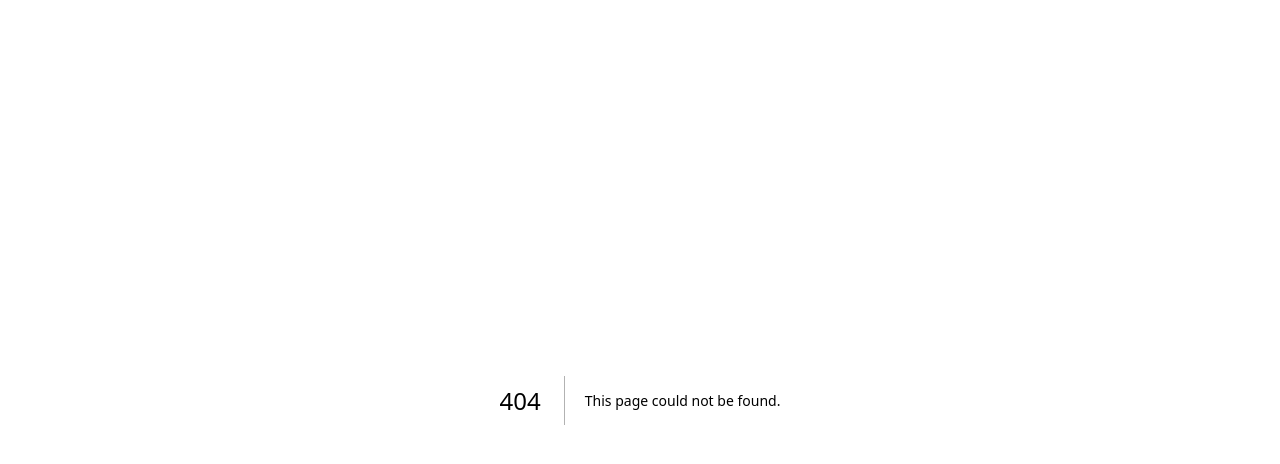
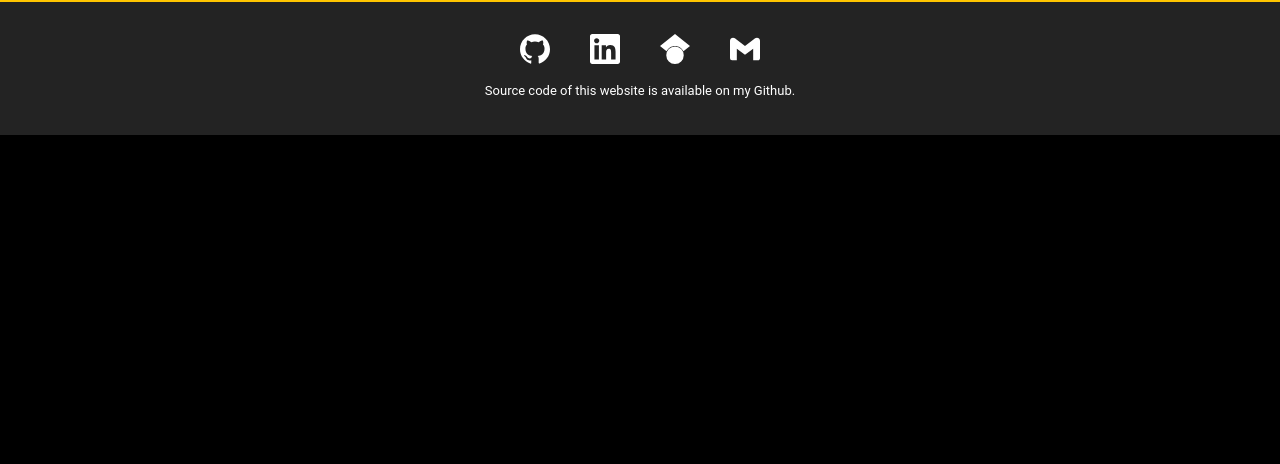
Before and after one commit to ReinderVosDeWael/reindervosdewael.github.io, a Next.js app: page /components/Footer in a window 1280 px wide. Before the commit this address had no page. Shown: the top 464 px of the page. Built offline with nearby package versions, Linux system fonts and the light colour scheme.

Commit message:
Fix for next 13

```diff
--- /dev/null
+++ b/pages/components/Footer.tsx
@@ -0,0 +1,18 @@
+import React from 'react';
+import Socials from './Socials';
+
+const Footer = function() {
+  return (
+    <div className="footer" id="footer">
+      <div className="footer_socials">
+        <Socials/>
+      </div>
+      <div className="footer_text">
+        Source code of this website is available on my Github.
+      </div>
+    </div>
+  );
+};
+
+Footer.displayName = 'Footer';
+export default Footer;
--- a/pages/data/data.tsx
+++ b/pages/data/data.tsx
@@ -8,7 +8,7 @@ import {
   HiOfficeBuilding,
   HiSparkles,
 } from 'react-icons/hi';
-import {SiGithub, SiGooglescholar, SiLinkedin} from 'react-icons/si';
+import {SiGithub, SiGmail, SiGooglescholar, SiLinkedin} from 'react-icons/si';
 
 // import brainspaceImage from '/assets/brainspace_logo.png';
 // import brainstatImage from '/assets/brainstat_logo.png';
@@ -224,6 +224,11 @@ export const socialLinks = [
     Icon: SiGooglescholar,
     href: 'https://scholar.google.com/citations?user=nPHuUwwAAAAJ&hl=en',
   },
+  {
+    label: 'E-Mail',
+    Icon: SiGmail,
+    href: 'mailto:reinder.vosdewael@gmail.com',
+  },
 ];
 
 // Certificates
@@ -281,45 +286,27 @@ export const NavbarData = [
     href: '#resume',
   },
   {
-    label: 'Projects',
-    href: '#projects',
+    label: 'Contact',
+    href: '#contact',
   },
 ];
 
-/**
-export const projectsData = {
-  imageSrc: projectsImage,
-  projects: [
-    {
-      name: 'BrainSpace',
-      href: 'https://brainspace.readthedocs.io/en/latest/',
-      role: 'Lead Developer',
-      date: '2019-present',
-      description: 'BrainSpace is awesome.',
-      imageSrc: brainspaceImage,
-      tools: 'Python, MATLAB, Git',
-    },
-    {
-      name: 'Resume website',
-      href: 'https://reindervosdewael.github.io/',
-      role: 'Solo Developer',
-      date: '2022-present',
-      description: `Well... You're looking at it :-).`,
-      imageSrc: heroImage,
-      tools: 'Typescript, CSS, React, Git',
-    },
-    {
-      name: 'BrainStat',
-      href: 'https://brainstat.readthedocs.io/en/latest/',
-      role: 'Lead Developer',
-      date: '2020-2022',
-      description: `BrainStat is also awesome.`,
-      imageSrc: brainstatImage,
-      tools: 'Python, MATLAB, Git',
-    },
-  ],
+export const contactData = {
+  description: (
+    <>
+      <p>
+        Want to get in touch? I can often make time for a quick chat
+        about anything and everything. You can reach me via LinkedIn and e-mail,
+        (see socials in the footer), though you'll probably get the quickest
+        response via
+        e-mail. For inquiries related to my work at Ordina please contact me at
+        my{' '}
+        <a href="mailto:reinder.vos.de.wael@ordina.nl">Ordina e-mail address</a>
+      </p>
+    </>
+  ),
+
 };
- */
 
 export default function placeholder() {
   // Necessary becasue React keeps thinking this is a page.
--- a/pages/index.tsx
+++ b/pages/index.tsx
@@ -1,10 +1,12 @@
 import React from 'react';
 
 import About from './components/About';
+import Contact from './components/Contact';
 import Hero from './components/Hero';
 import Meta from './components/Meta';
 import Navbar from './components/Navbar';
 import Resume from './components/Resume';
+import Footer from './components/Footer';
 
 export default function Home() {
   return (
@@ -14,6 +16,8 @@ export default function Home() {
       <Hero/>
       <About/>
       <Resume/>
+      <Contact/>
+      <Footer/>
     </div>
   );
 }
--- a/styles/styles.css
+++ b/styles/styles.css
@@ -16,7 +16,6 @@ body {
 }
 
 a {
-  text-decoration: none;
   color: inherit;
 }
 
@@ -77,6 +76,7 @@ button:focus {
 }
 
 .navbar_link {
+    text-decoration: none;
 }
 
 .navbar_text {
@@ -352,3 +352,26 @@ button:focus {
   border-radius: 9999px;
   background-color: var(--accent_color);
 }
+
+.footer {
+  padding: 2rem 0;
+  min-width: 100%;
+  background-color: rgb(35, 35, 35);
+  border-top: 2px solid var(--accent_color);
+  color: white;
+  align-items: center;
+}
+
+.footer_socials {
+  display: flex;
+  margin: auto;
+  width: 20rem;
+  justify-content: space-evenly;
+}
+
+.footer_text {
+  display: flex;
+  padding: 0.5rem 0 0 0;
+  justify-content: center;
+  font-size: small;
+}
```
Also changed, not shown: pages/components/About.tsx (+8 -1 lines), pages/components/Contact.tsx (added, +23 -0 lines), pages/components/Hero.tsx (+9 -14 lines), 2 other files (tests, documents, lock files or other folders).
